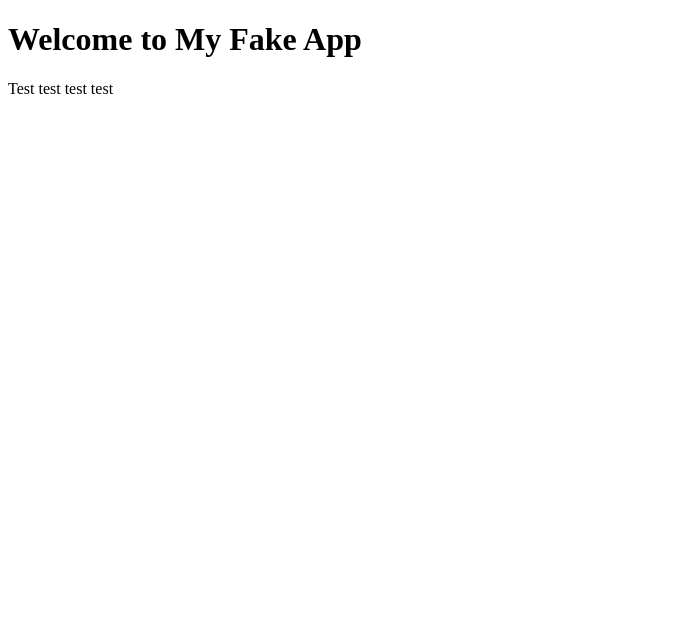
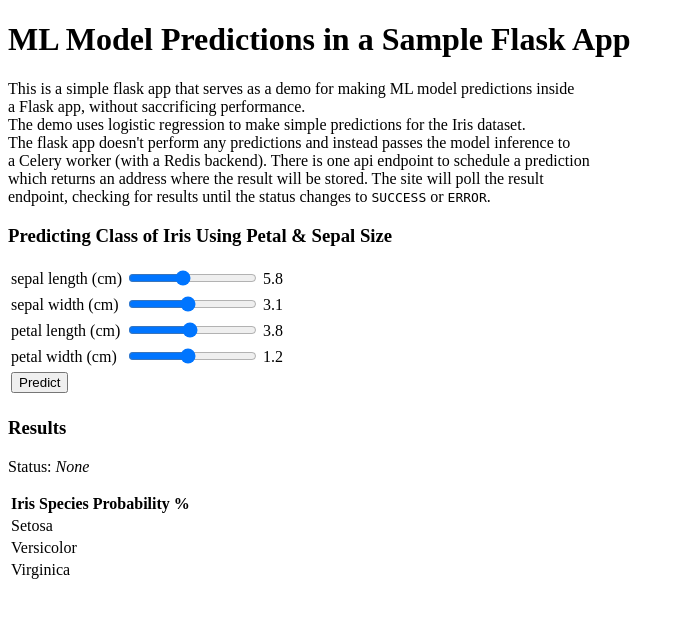
Before and after one commit to a-poor/flask-celery-ml, a Flask app: page / in a window 1280 px wide. Shown: the top 618 px of the page, without its empty margins (0-685 px from the left). Run offline with Flask 2, Linux system fonts and the light colour scheme.

Commit message:
Updating makefile, site UI & prediction code

```diff
--- a/predict.py
+++ b/predict.py
@@ -8,7 +8,8 @@ MODEL_PATH = "model.pkl"
 
 papp = Celery(
     "predict",
-    broker="redis://redis"
+    broker="redis://redis:6379/0",
+    backend="redis://redis:6379/0"
 )
 
 
@@ -19,10 +20,10 @@ def load_model(path: str):
 def transform_data(input_data: dict):
     # Mean value for each column
     defaults = {
-        'sepal-length': 5.84,
-        'sepal-width': 3.06,
-        'petal-length': 3.76,
-        'petal-width': 1.20
+        'sepal_length': 5.84,
+        'sepal_width': 3.06,
+        'petal_length': 3.76,
+        'petal_width': 1.20
     }
     data = {**defaults,**input_data}
     return np.array([[
--- /dev/null
+++ b/static/script.js
@@ -0,0 +1,81 @@
+
+function getFormData() {
+	const form = document.getElementById("prediction-form");
+	const inputs = [...form.getElementsByTagName("input")]
+		.filter(i => i.type == "range")
+		.reduce((a,b) => {
+			a[b.name] = `${(parseFloat(b.value)*100).toFixed(4)}%`;
+			return a;
+		},{});
+	return inputs;
+}
+
+function updateStatus(new_status = "None") {
+	// Updates the "status" section of the results
+	const span = document.getElementById("prediction-status");
+	span.textContent = new_status;
+}
+
+function updateResults(preds = {}) {
+	// Updates the values in the prediction tables
+	const set = document.getElementById("pred-pct-set");
+	const ver = document.getElementById("pred-pct-ver");
+	const vir = document.getElementById("pred-pct-vir");
+	set.textContent = preds['setosa'] || "Unknown";
+	ver.textContent = preds['versicolor'] || "Unknown";
+	vir.textContent = preds['virginica'] || "Unknown";
+}
+
+async function postData(url, data) {
+	const response = await fetch(url,{
+		method: "POST",
+		headers: {
+			'Content-Type': 'application/json'
+		},
+		body: JSON.stringify(data)
+	});
+	return response.json();
+}
+
+function handleSuccess(r) {
+	updateResults(r.result);
+}
+
+function handleError(r) {
+	console.error(r);
+}
+
+function checkForResults(rid = "") {
+	fetch(`/api/get-result/${rid}`)
+		.then(r => r.json())
+		.then(r => {
+			console.log("Checking results...");
+			const stat = r.status;
+			updateStatus(stat);
+			if (stat == "SUCCESS")
+				handleSuccess(r);
+			else if (stat == "error" || stat == "FAILURE")
+				handleError(r);
+			else
+				setTimeout(() => checkForResults(rid), 100);
+		});
+}
+
+function makePrediction() {
+	// Called by form prediction button.
+	// Sends initial post request & gets result id.
+	// Waits & polls api until result complete (updating status)
+	// If successful, writes results to the table.
+	// If unsuccessful, writes error message.
+	console.log("Starting prediction...");
+	const data = getFormData();
+	console.log("Data:");
+	console.log(data);
+
+	updateStatus("Predicting...");
+
+	// Send data as POST request
+	postData("/api/predict",{'input-data':data})
+		.then(data => data['result-id'])
+		.then(rid => checkForResults(rid));
+}
--- a/templates/index.html
+++ b/templates/index.html
@@ -1,9 +1,70 @@
 <!DOCTYPE html>
 <html>
 	<head>
+		<title>ML Prediction Test</title>
 	</head>
 	<body>
-		<h1>Welcome to My Fake App</h1>
-		<p>Test test test test</p>
+		<h1>ML Model Predictions in a Sample Flask App</h1>
+		<p>
+			This is a simple flask app that serves as a demo for making ML model predictions inside
+			<br/>
+			a Flask app, without saccrificing performance.
+			<br/>
+			The demo uses logistic regression to make simple predictions for the Iris dataset.
+			<br/>
+			The flask app doesn't perform any predictions and instead passes the model inference to
+			<br/>
+			a Celery worker (with a Redis backend). There is one api endpoint to schedule a prediction
+			<br/>
+			which returns an address where the result will be stored. The site will poll the result
+			<br/>
+			endpoint, checking for results until the status changes to <code>SUCCESS</code> or
+			<code>ERROR</code>.
+		</p>
+		<form id="prediction-form">
+			<h3>Predicting Class of Iris Using Petal & Sepal Size</h3>
+			<table>
+				<tr>
+					<td><label for="sepal_length">sepal length (cm)</label></td>
+					<td><input type="range" id="sepal_length" name="sepal_length" step="0.01" min="4.3" value="5.8" max="7.9" oninput="val_sl.value=sepal_length.value"/></td>
+					<td><output name="val_sl" for="sepal_length"/>5.8</output></td>
+		  	</tr>
+				<tr>
+					<td><label for="sepal_width">sepal width (cm)</label></td>
+					<td><input type="range" id="sepal_width" name="sepal_width" step="0.01" min="2" value="3.1" max="4.4" oninput="val_sw.value=sepal_width.value"/></td>
+					<td><output name="val_sw" for="sepal_width"/>3.1</output></td>
+				</tr>
+				<tr>
+					<td><label for="petal_length">petal length (cm)</label>
+					<td><input type="range" id="petal_length" name="petal_length" step="0.01" min="1" value="3.8"	max="6.9" oninput="val_pl.value=petal_length.value"/>
+					<td><output name="val_pl" for="petal_length"/>3.8</output>
+		  	</tr>
+				<tr>
+					<td><label for="petal_width">petal width (cm)</label></td>
+					<td><input type="range" id="petal_width" name="petal_width" step="0.01" min="0.1" value="1.2" max="2.5" oninput="val_pw.value=petal_width.value"/></td>
+					<td><output name="val_pw" for="petal_width"/>1.2</output></td>
+		  	</tr>
+				<tr>
+					<td><input type="button" value="Predict" onclick="makePrediction();"/></td>
+				<tr>
+			</table>
+		</form>
+
+		<div class="prediction-results">
+			<h3>Results</h3>
+			<p>Status: <i><span id="prediction-status">None</span></i></p>
+			<table>
+				<thead>
+					<tr><th>Iris Species</th><th>Probability %</th></tr>
+				</thead>
+				<tbody>
+					<tr><td>Setosa</td><td><div id="pred-pct-set"></div></td></tr>
+					<tr><td>Versicolor</td><td><div id="pred-pct-ver"></div></td></tr>
+					<tr><td>Virginica</td><td><div id="pred-pct-vir"></div></td></tr>
+				</tbody>
+			</table>
+		</div>
+
+		<script src="{{ url_for('static',filename='script.js') }}"></script>
 	</body>
 </html>
```
Also changed, not shown: static/style.css (added), 5 other files.
